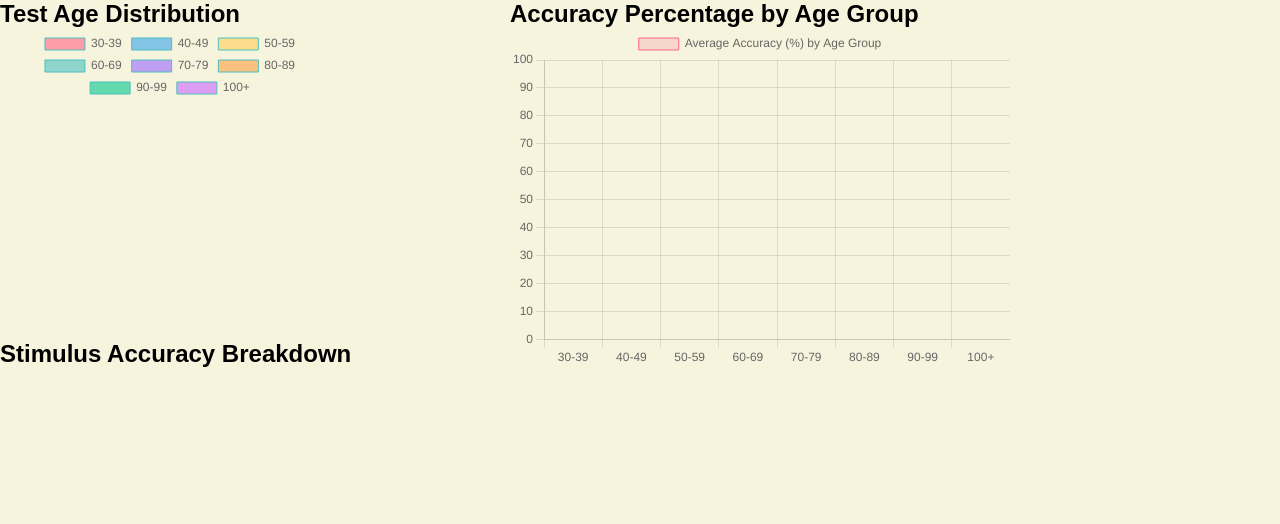
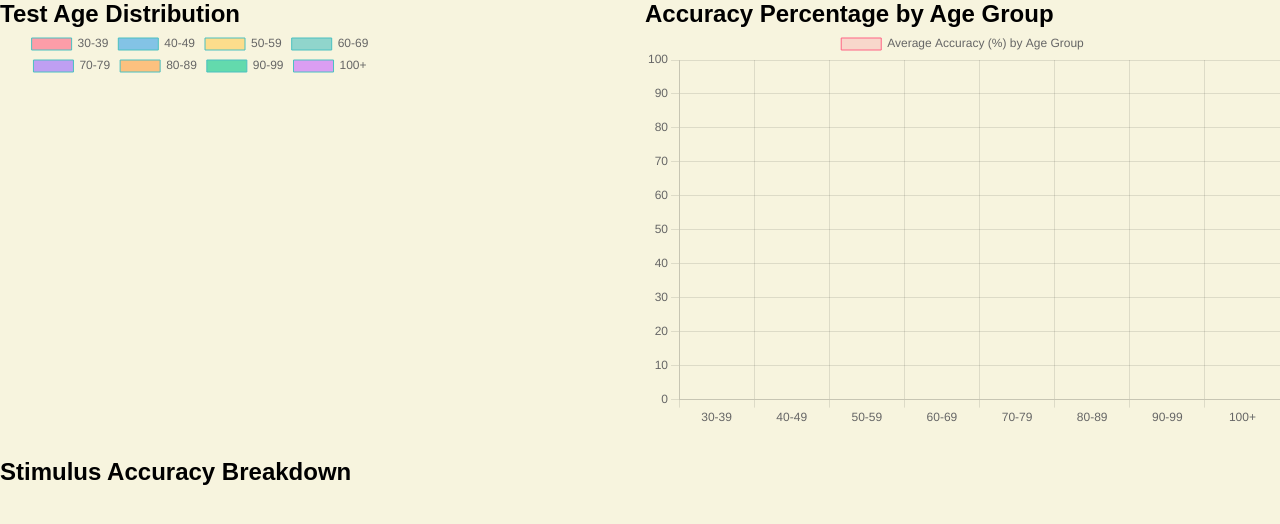
Before and after one commit to Blasphemythe3rd/Senior-Project, a Django app: page /PPST/average_statistics/ in a window 1280 px wide. Shown: the part 80-604 px from the top of the page. Run offline with Django 5.2, Linux system fonts and the light colour scheme; data that the repository does not hold is empty.

Commit message:
rename, fix formatting and size of graphs

```diff
--- a/PPST/templates/average_statistics.html
+++ b/PPST/templates/average_statistics.html
@@ -11,25 +11,22 @@
 </head>
 <body>
     <div style="display: flex; gap: 10px; align-items: flex-start;">
-        <div style="width: 50%; max-width: 500px; height: 340px;">
+        <div style="width: 50%; height: 400px;">
             <h2>Test Age Distribution</h2>
-            <canvas id="ageChart"></canvas>
+            <canvas id="ageChart" style="height: 100%; width: 100%;"></canvas>
         </div>
-        <div style="width: 50%; max-width: 500px; height: 340px;">
+        <div style="width: 50%; height: 400px;">
             <h2>Accuracy Percentage by Age Group</h2>
-            <div style="position: relative; height: 100%;">
-                <canvas id="accuracyChart"></canvas>
+            <canvas id="accuracyChart" style="height: 100%; width: 100%;"></canvas>
         </div>
     </div>
-    </div>
-    <h2>Stimulus Accuracy Breakdown</h2>
+    <br>
+    <h2 style="margin-top: 40px;">Stimulus Accuracy Breakdown</h2>
     <div id="charts-container"></div>
 
     <script>
         var labels = JSON.parse('{{ labels|safe }}');
         var values = JSON.parse('{{ values|safe }}');
-        var accuracyLabels = JSON.parse('{{ accuracy_labels|safe }}');
-        var accuracyValues = JSON.parse('{{ accuracy_values|safe }}');
 
         var ctx1 = document.getElementById('ageChart').getContext('2d');
         var ageChart = new Chart(ctx1, {
@@ -57,6 +54,10 @@
                 responsive: true
             }
         });
+    </script>
+    <script>
+        var accuracyLabels = JSON.parse('{{ accuracy_labels|safe }}');
+        var accuracyValues = JSON.parse('{{ accuracy_values|safe }}');
 
         var ctx2 = document.getElementById('accuracyChart').getContext('2d');
         var accuracyChart = new Chart(ctx2, {
@@ -82,55 +83,67 @@
                 }
             }
         });
-
+    </script>
+    <style>
+        #charts-container {
+            display: flex;
+            flex-wrap: wrap;
+            gap: 10px;
+        }
+        #charts-container .chart-container {
+            width: calc(50% - 8px);
+            max-height: 300px;
+            height: 500px;
+            display: flex;
+            flex-direction: column;
+        }
+    </style>
+    <script>
         const stimulusAccuracyAvg = JSON.parse('{{ stimulus_accuracy|safe }}');
         console.log(stimulusAccuracyAvg)
+        let stimulusCounter = 1;
+
         Object.keys(stimulusAccuracyAvg).forEach(stim_id => {
-    // Create a new div for each chart
             const chartDiv = document.createElement('div');
             chartDiv.classList.add('chart-container');
             chartDiv.style.marginBottom = '20px';
 
-    // Create a header for the chart with the stimulus ID
             const header = document.createElement('h3');
-    header.innerText = `Stimulus ${stim_id} Accuracy by Age Group`;
+            header.innerText = `Stimulus ${stimulusCounter} Accuracy by Age Group`;
             chartDiv.appendChild(header);
 
-    // Create a canvas for the chart
+            stimulusCounter++;
+
             const canvas = document.createElement('canvas');
             chartDiv.appendChild(canvas);
 
-    // Append the chart div to the container
             document.getElementById('charts-container').appendChild(chartDiv);
 
-    // Data for the chart (accuracy per age group)
             const accuracyData = stimulusAccuracyAvg[stim_id];
             const chartData = {
-        labels: labels, // Age groups
+                labels: labels,
                 datasets: [{
                     label: 'Accuracy (%)',
-            data: labels.map(age_group => accuracyData[age_group]), // Get the corresponding accuracy for each age group
+                    data: labels.map(age_group => accuracyData[age_group]),
                     backgroundColor: 'rgba(75, 192, 192, 0.2)',
                     borderColor: 'rgba(75, 192, 192, 1)',
                     borderWidth: 1
                 }]
             };
 
-    // Chart options
             const options = {
                 responsive: true,
+                maintainAspectRatio: false,
                 scales: {
                     y: {
                         beginAtZero: true,
                         ticks: {
-                    max: 100, // Set the max value of the y-axis to 100%
-                    stepSize: 10 // Set the step size for the y-axis
+                            max: 100,
+                            stepSize: 10
                         }
                     }
                 }
             };
-
-    // Create the chart for each stimulus
             new Chart(canvas, {
                 type: 'bar',
                 data: chartData,
```
Also changed, not shown: PPST/models.py (+17 -0 lines). Lines whose indentation alone changed are shown as unchanged.
